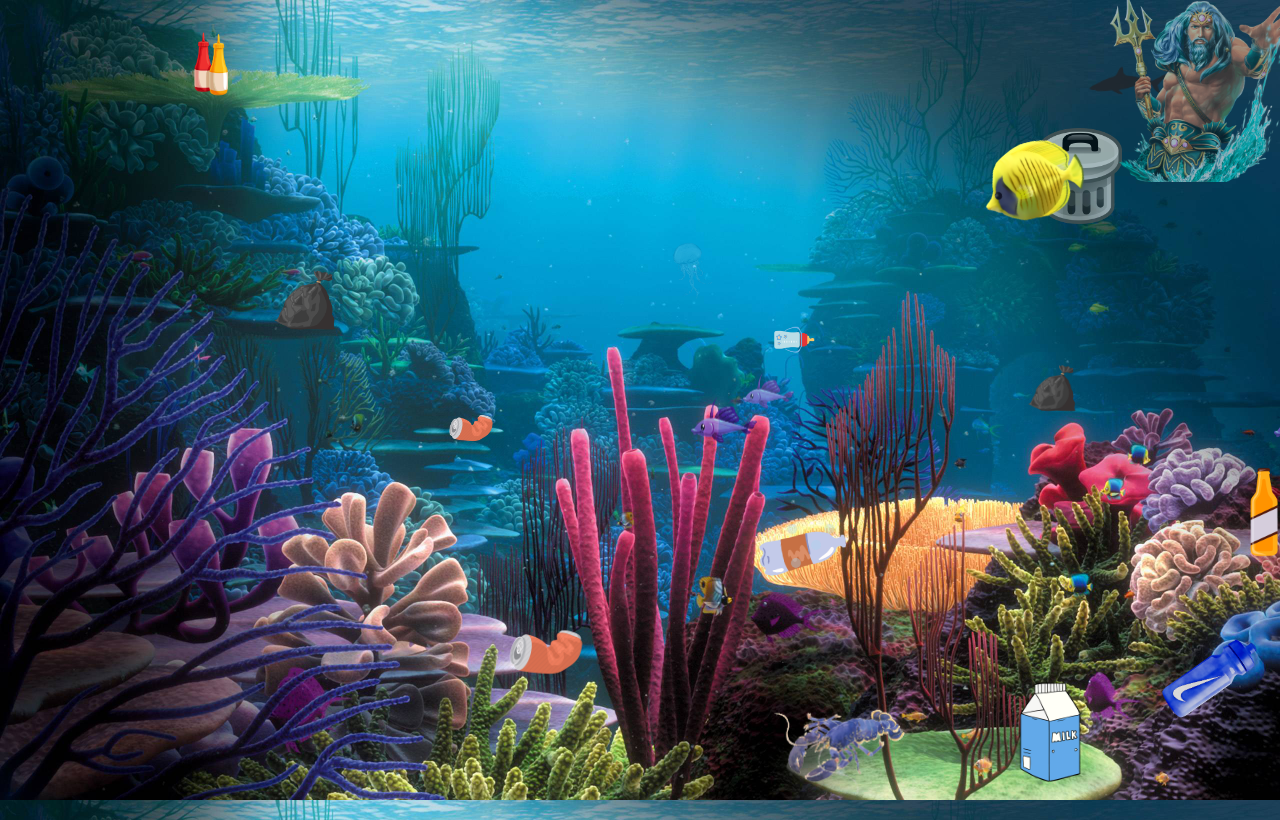
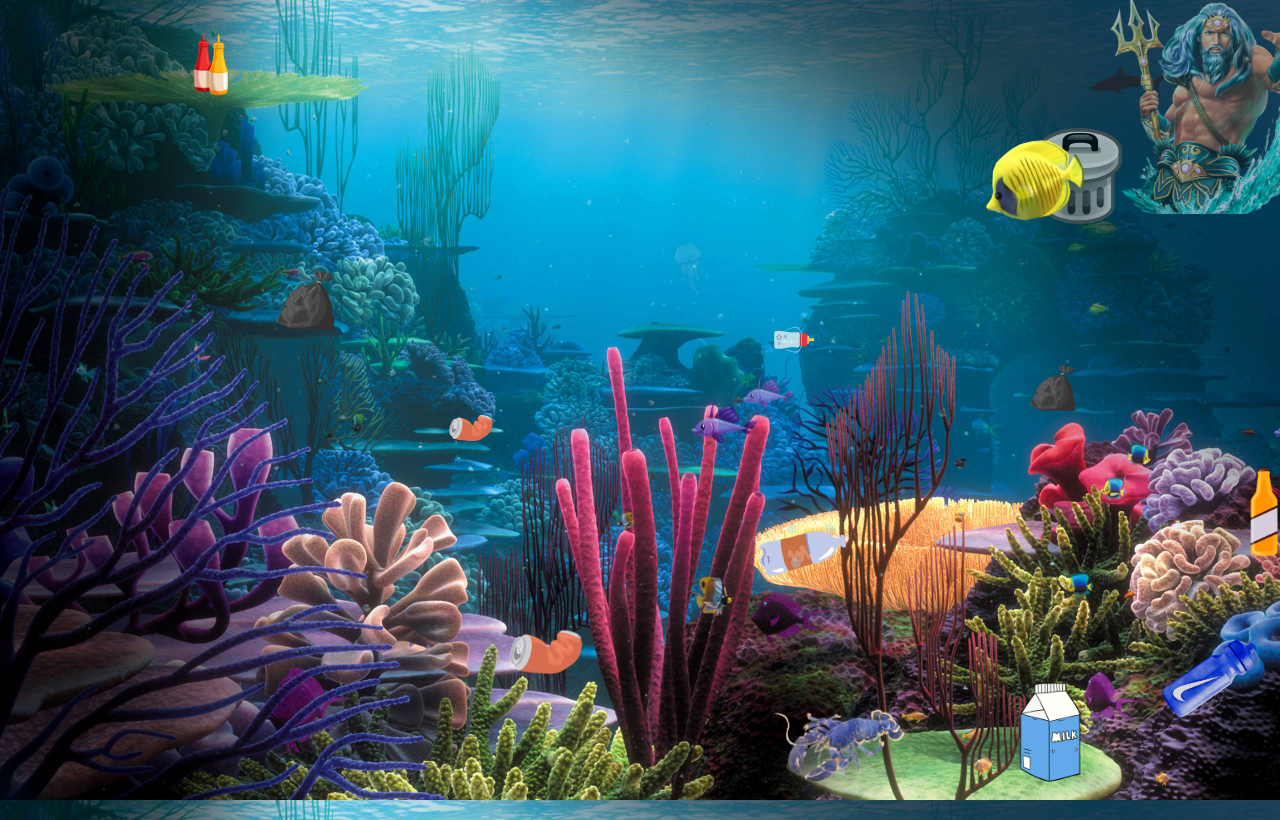
Before and after one commit to TerjeSS/Prosjekteksamen-Kohort-13, a plain HTML site: page underwater-terje-mergetest.html in a window 1280 px wide. Shown: the top 820 px of the page. Drawn offline with Linux system fonts and the light colour scheme.

Commit message:
Update underwater-christian2.css

```diff
--- a/underwater-christian2.css
+++ b/underwater-christian2.css
@@ -7,7 +7,7 @@
     opacity: 0.7;
     }
     .poseidon{
-      height: 2400%;
+      height: 2800%;
       position: absolute;
       left: 73%;
       top: 6%;
```
